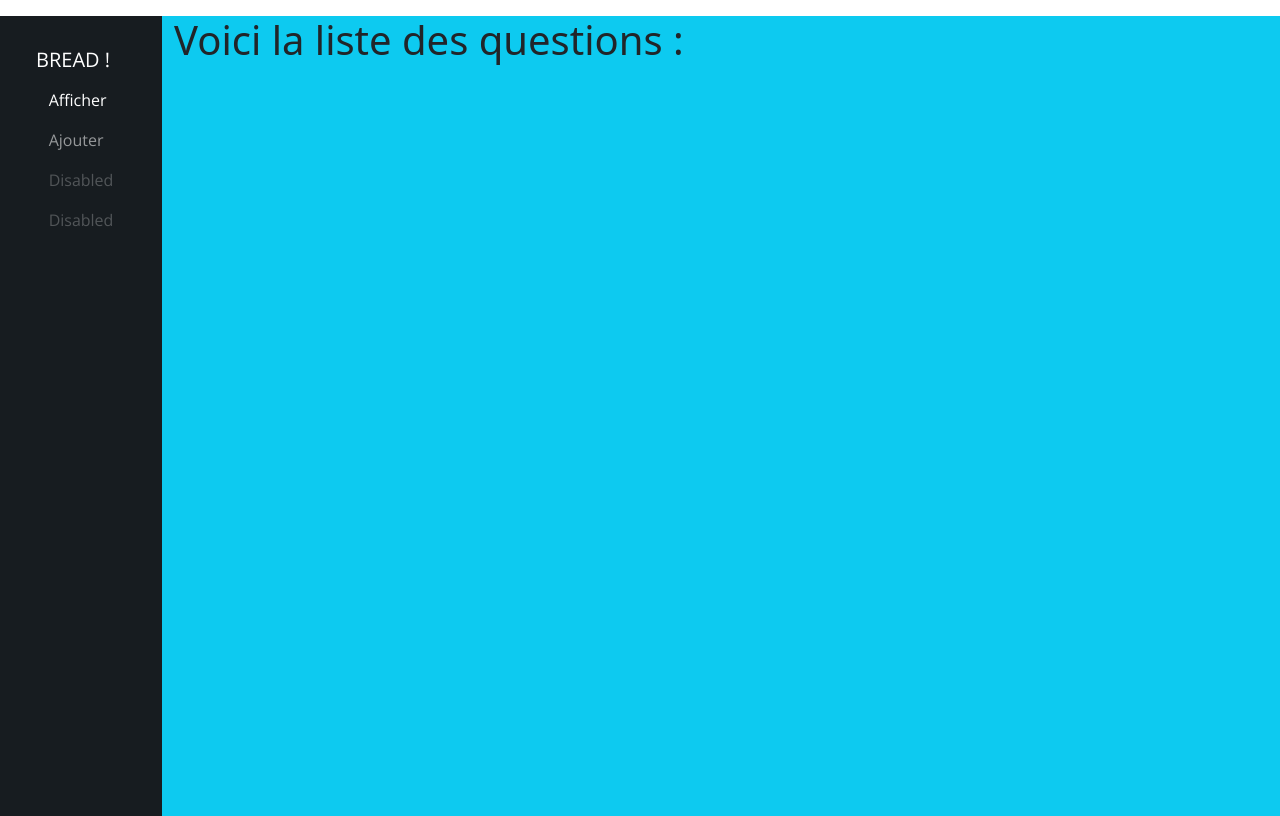
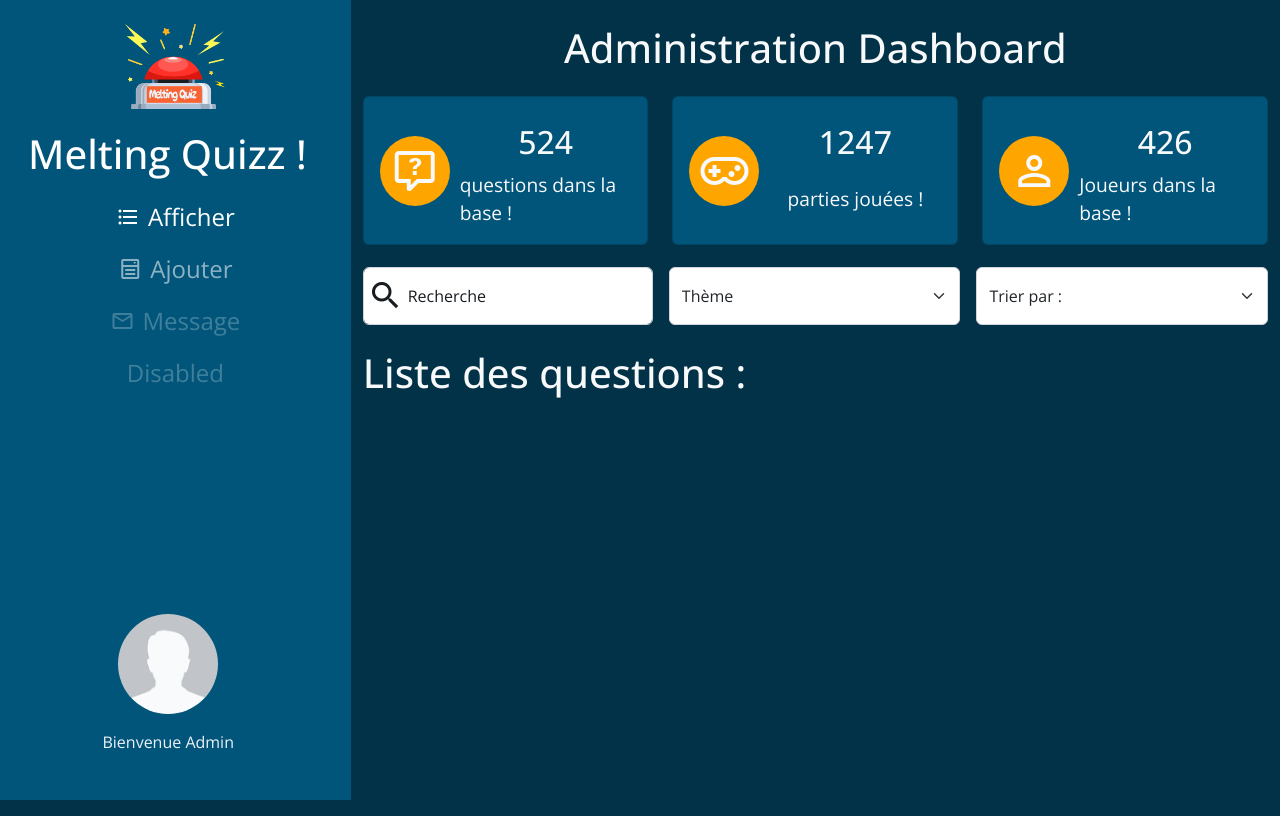
Before and after one commit to Maria-dsa/superquizz, a PHP site: template src/View/Admin/show.html.twig in a window 1280 px wide. Run offline with PHP 8.4, Linux system fonts and the light colour scheme; the template is opened without the code that fills it, so the values that code supplies are empty; some libraries are stand-ins or nearby versions; some web fonts are replaced.

Commit message:
us_13 partie front du backoffice page show & display

```diff
--- /dev/null
+++ b/src/View/Admin/_dashboard.html.twig
@@ -0,0 +1,32 @@
+
+<h1 class="text-center my-4">Administration Dashboard</h1>
+
+<div class="row mb-4 text-dark">
+  <div class="col-sm-4">
+    <div class="card bg-primary text-light h-100">
+      <div class="card-body">
+        <div class="icon mdi mdi-48px mdi-comment-question-outline"></div>
+        <h4 class="card-title">{{ data.questions ?? "524" }}</h4>
+        <p>questions dans la base !</p>
+      </div>
+    </div>
+  </div>
+  <div class="col-sm-4">
+    <div class="card  bg-primary text-light h-100">
+      <div class="card-body">
+        <div class="icon mdi mdi-48px mdi-gamepad-variant-outline"></div>
+        <h4 class="card-title">{{ data.game ?? "1247" }}</h4>
+        <p>parties jouées !</p>
+      </div>
+    </div>
+  </div>
+  <div class="col-sm-4">
+    <div class="card  bg-primary text-light h-100">
+      <div class="card-body">
+        <div class="icon mdi mdi-48px mdi-account-outline"></div>
+        <h4 class="card-title">426</h4>
+        <p>Joueurs dans la base !</p>
+      </div>
+    </div>
+  </div>
+</div>
--- a/src/View/Admin/_navbar.html.twig
+++ b/src/View/Admin/_navbar.html.twig
@@ -1,24 +1,31 @@
-<nav class="navbar navbar-dark navbar-expand-lg bg-dark p-lg-4 align-items-lg-start">
+<nav class="navbar navbar-dark navbar-expand-lg bg-primary p-lg-3 pt-lg-4 align-items-lg-start">
     <div class="container-fluid flex-lg-column">
-        <a class="navbar-brand" href="#">BREAD !</a>
+        <img src="/assets/images/home-quiz.png" alt="">
+        <a class="navbar-brand" href="#"><h1>Melting <br class="d-sm-none d-lg-block d-xl-none" > Quizz !</h1></a>
         <button class="navbar-toggler" type="button" data-bs-toggle="collapse" data-bs-target="#navbarNav" aria-controls="navbarNav" aria-expanded="false" aria-label="Toggle navigation">
         <span class="navbar-toggler-icon"></span>
         </button>
         <div class="collapse navbar-collapse" id="navbarNav">
             <ul class="navbar-nav flex-lg-column">
                 <li class="nav-item">
-                <a class="nav-link active" aria-current="page" href="#">Afficher</a>
+                <a class="nav-link {{ afficher }}" aria-current="page" href="./show"><span class="mdi mdi-format-list-bulleted"></span>Afficher</a>
                 </li>
                 <li class="nav-item">
-                <a class="nav-link" href="#">Ajouter</a>
+                <a class="nav-link {{ ajouter }}" href="./add"><span class="mdi mdi-form-select"></span>Ajouter</a>
+                </li>
+                <li class="nav-item">
+                <a class="nav-link disabled"><span class="mdi mdi-email-outline"></span>Message</a>
                 </li>
                 <li class="nav-item">
                 <a class="nav-link disabled">Disabled</a>
                 </li>
-                <li class="nav-item">
-                <a class="nav-link disabled">Disabled</a>
-                </li>
+
             </ul>
+            <div class="info-admin">
+                <img src="/assets/images/default.png" alt="">
+                <p class=>Bienvenue {{ user.name ?? "Admin" }} </p>
+            </div>
         </div>
     </div>
+
 </nav>
--- /dev/null
+++ b/src/View/Admin/_searchform.html.twig
@@ -0,0 +1,24 @@
+<span class="loupe mdi mdi-36px mdi-magnify text-dark"></span>
+<form class="search text-dark">
+
+    <div class="form-floating field">
+        <input type="password" class="form-control" id="floatingPassword" placeholder="Password">
+        <label class="searchField" for="floatingPassword">Recherche</label>
+    </div>
+
+    <select class="form-select field">
+        <option selected>Thème</option>
+        <option value="1">One</option>
+        <option value="2">Two</option>
+        <option value="3">Three</option>
+    </select>
+
+    <select class="form-select field">
+        <option selected>Trier par :</option>
+        <option value="1">A-Z croissant</option>
+        <option value="2">A-Z croissant</option>
+        <option value="3">Thème croissant</option>
+        <option value="3">Thème décroissant</option>
+    </select>
+
+</form>
--- a/src/View/Admin/add.html.twig
+++ b/src/View/Admin/add.html.twig
@@ -1,5 +1,7 @@
 {% extends 'admin_layout.html.twig' %}
 
+
+{% set ajouter = 'active' %}
 
 
 
--- a/src/View/Admin/show.html.twig
+++ b/src/View/Admin/show.html.twig
@@ -1,26 +1,52 @@
 {% extends 'admin_layout.html.twig' %}
+
+{% set afficher = 'active' %}
+
+    {% block search %}
+        {% include './Admin/_searchform.html.twig' %}
+    {% endblock %}
 
 {% block content %}
 
-<h1>Voici la liste des questions :</h1>
+    <h1 class="showTitle">Liste des questions :</h1>
+    <div class="accordion">
 
         {% for question in questions %}
-        <h2>Question N° {{ question.id }} : {{ question.content }}</h2>
-        <p>Thème : {{question.theme}}</p>
-        <ul>
+            <div class="accordion-item">
+
+                <h2 class="accordion-header" id="heading{{ loop.index }}">
+                    <button class="accordion-button collapsed" type="button" data-bs-toggle="collapse" data-bs-target="#collapse{{ loop.index }}" aria-expanded="false" aria-controls="collapse{{ loop.index }}">
+                        Question N° {{ question.id }} : {{ question.content }}
+                        <p id="questionTheme">Thème : {{question.theme}}</p>
+                    </button>
+                </h2>
+
+                <div id="collapse{{ loop.index }}" class="accordion-collapse collapse" aria-labelledby="heading{{ loop.index }}" data-bs-parent="#accordionExample">
+                    <div class="accordion-body">
+
+                        <ul class="answerList m-0 p-0">
                             {% for ans, value in question.answers %}
-            <li>{{ ans }} : {{ value ? 'bonne' : 'fausse' }}</li>
+                                {% if value %}
+                                    <li class="badge text-bg-sucess bg-success">{{ ans }}</li>
+                                {% else %}
+                                    <li class="badge text-bg-secondary">{{ ans }}</li>
+                                {% endif %}
                             {% endfor %}
                         </ul>
-        <div>
-            <button><a href="/items/edit?id={{ question.id }}">Edit</a></button>
-        </div>
-        <div>
+
+                        <div class="editIcons">
+                            <button class="btn edit"><a href="/items/edit?id={{ question.id }}"><span class="mdi mdi-pencil"></span></a></button>
                             <form action="/admin/delete" method="POST">
                                 <input type="hidden" name="id" value="{{ question.id }}">
-                <button>Delete</button>
+                                <button class="btn delete"><span class="mdi mdi-close"></span></button>
                             </form>
                         </div>
+
+                    </div>
+                </div>
+
+            </div>
         {% endfor %}
+    </div>
 
 {% endblock %}
--- a/src/View/admin_layout.html.twig
+++ b/src/View/admin_layout.html.twig
@@ -5,8 +5,10 @@
     <meta http-equiv="X-UA-Compatible" content="IE=edge">
     <meta name="viewport" content="width=device-width, initial-scale=1.0">
     <title>Document</title>
+    <link rel="shortcut icon" href="/assets/images/home-quiz.png" type="image/x-icon">
     <link href="https://cdn.jsdelivr.net/npm/bootstrap@5.2.2/dist/css/bootstrap.min.css" rel="stylesheet" integrity="sha384-Zenh87qX5JnK2Jl0vWa8Ck2rdkQ2Bzep5IDxbcnCeuOxjzrPF/et3URy9Bv1WTRi" crossorigin="anonymous">
-    <link rel="stylesheet" href="style.css">
+    <link rel="stylesheet" href="https://cdn.jsdelivr.net/npm/@mdi/font@6.9.96/css/materialdesignicons.min.css">
+    <link rel="stylesheet" href="/assets/css/admin.css">
 </head>
 <body class="d-flex flex-column flex-lg-row">
 
@@ -16,9 +18,21 @@
 
 
 
-    <main class=" container-fluid bg-info min-vh-100">
+    <main class=" container-fluid text-light min-vh-100">
 
-        {% block content %}{% endblock %}
+
+
+        {% block dashboard %}
+            {% include './Admin/_dashboard.html.twig' %}
+        {% endblock %}
+
+        {% block search %}
+
+        {% endblock %}
+
+        {% block content %}
+
+        {% endblock %}
 
     </main>
 
```
Also changed, not shown: src/View/Admin/_form.html.twig (+14 -20 lines), src/View/Admin/test.html (added, +24 -0 lines), public/assets/css/admin.css (added), public/assets/images/default.png (added). Lines whose indentation alone changed are shown as unchanged.
